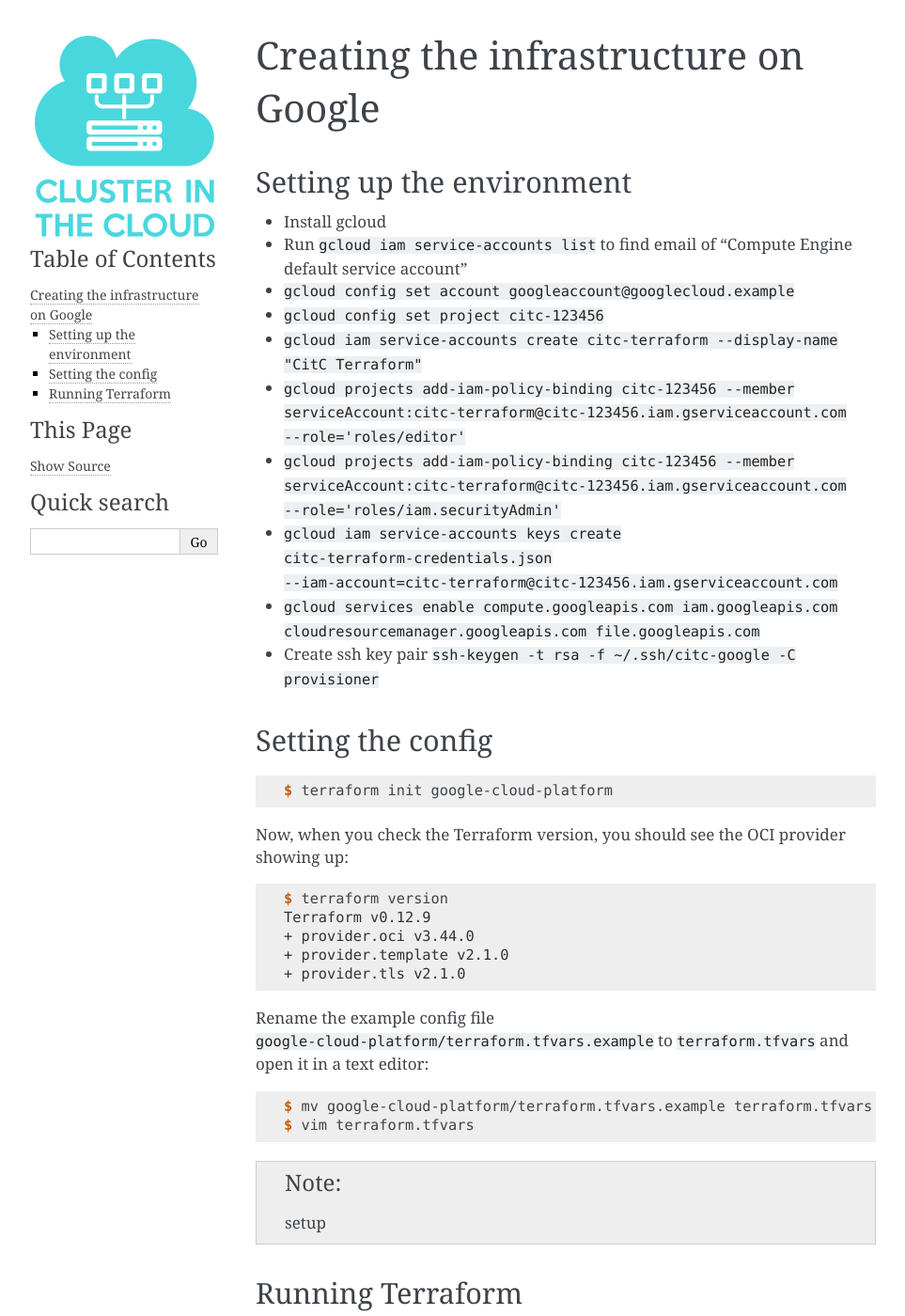
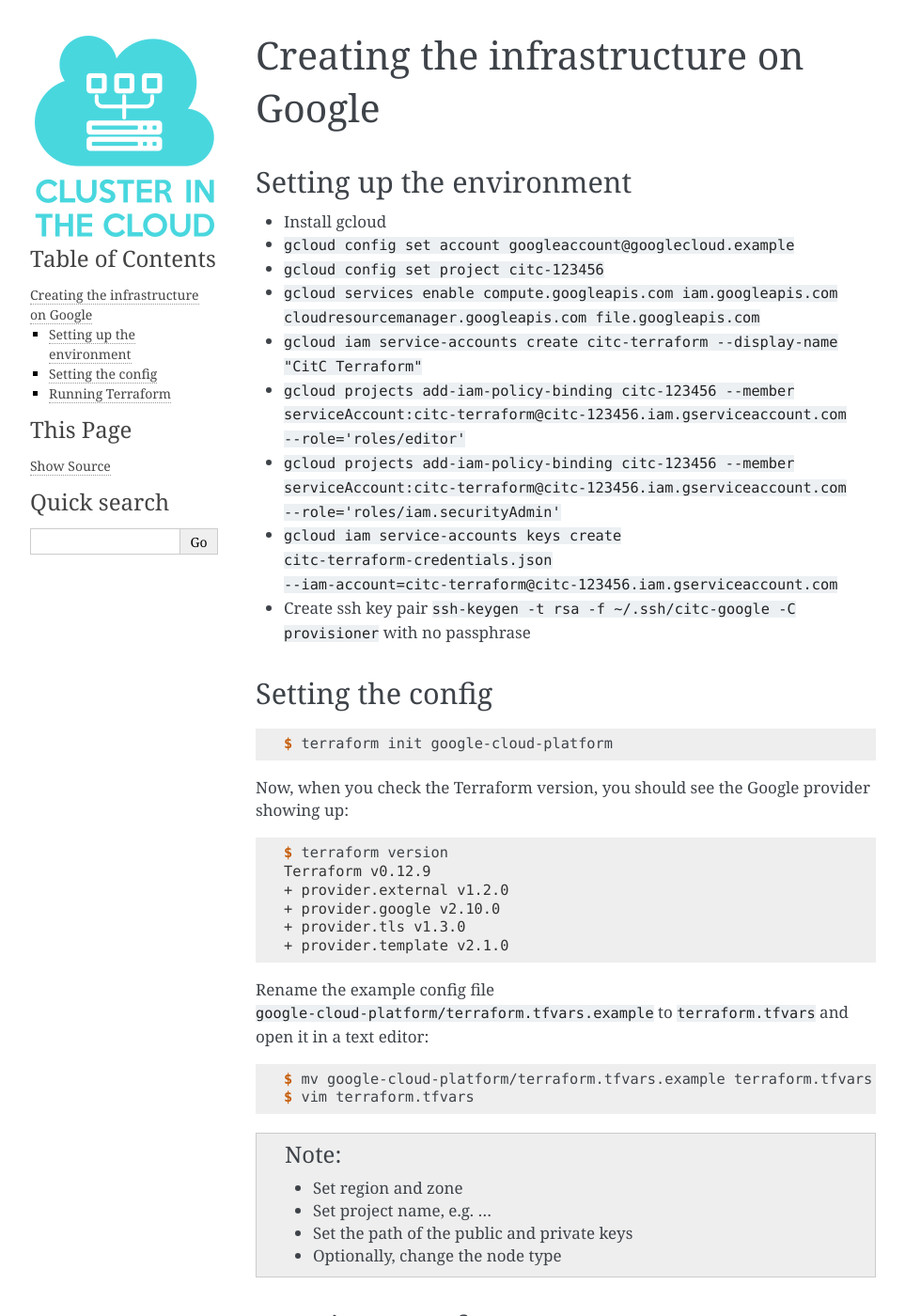
Before and after one commit to clusterinthecloud/docs, a Sphinx documentation site: the page built from source/google-infrastructure.rst, in a window 1280 px wide and 1400 px high. Shown: the whole window at 94% size, without its empty margins (148-1111 px from the left). Built offline with Sphinx 7.4.7, drawn with Linux system fonts in a browser that asks for light colours.

Commit message:
More prep for Google release

```diff
--- a/source/finalise.rst
+++ b/source/finalise.rst
@@ -36,8 +36,6 @@ Use ``ctrl-c`` to stop following the log.
 
 You can keep on running trying to run ``finish`` until the node has finished configuring.
 Once it has, you need to tell the system what limits you want to place on the scaling of the cloud.
-To decide what to put here, you should refer to your service limits in the OCI website.
-In the future, we hope to be able to extract these automatically but for now you need to replicate it manually.
 Edit the file ``/home/opc/limits.yaml`` with:
 
 .. code-block:: shell-session
@@ -60,6 +58,9 @@ On an Oracle-based system, you should set its contents to something like:
 which specifies for each shape, what the service limit is for each AD in the region your cluster lives in.
 In this case each of the shapes ``VM.Standard2.1`` and ``VM.Standard2.2`` have a service limit of 1 in each AD.
 The system will automatically adjust for the shape used by the management node.
+
+To decide what to put here, you should refer to your service limits in the OCI website.
+In the future, we hope to be able to extract these automatically but for now you need to replicate it manually.
 
 On a Google-based system, you should set it to something like:
 
--- a/source/google-infrastructure.rst
+++ b/source/google-infrastructure.rst
@@ -5,18 +5,16 @@ Setting up the environment
 --------------------------
 
 - Install gcloud
-- Run ``gcloud iam service-accounts list`` to find email of "Compute Engine default service account"
 - ``gcloud config set account googleaccount@googlecloud.example``
 - ``gcloud config set project citc-123456``
+- ``gcloud services enable compute.googleapis.com iam.googleapis.com cloudresourcemanager.googleapis.com file.googleapis.com``
 
 - ``gcloud iam service-accounts create citc-terraform --display-name "CitC Terraform"``
 - ``gcloud projects add-iam-policy-binding citc-123456 --member serviceAccount:citc-terraform@citc-123456.iam.gserviceaccount.com --role='roles/editor'``
 - ``gcloud projects add-iam-policy-binding citc-123456 --member serviceAccount:citc-terraform@citc-123456.iam.gserviceaccount.com --role='roles/iam.securityAdmin'``
 - ``gcloud iam service-accounts keys create citc-terraform-credentials.json --iam-account=citc-terraform@citc-123456.iam.gserviceaccount.com``
 
-- ``gcloud services enable compute.googleapis.com iam.googleapis.com cloudresourcemanager.googleapis.com file.googleapis.com``
-
-- Create ssh key pair ``ssh-keygen -t rsa -f ~/.ssh/citc-google -C provisioner``
+- Create ssh key pair ``ssh-keygen -t rsa -f ~/.ssh/citc-google -C provisioner`` with no passphrase
 
 Setting the config
 ------------------
@@ -25,15 +23,16 @@ Setting the config
 
    $ terraform init google-cloud-platform
 
-Now, when you check the Terraform version, you should see the OCI provider showing up:
+Now, when you check the Terraform version, you should see the Google provider showing up:
 
 .. code-block:: shell-session
 
    $ terraform version
    Terraform v0.12.9
-   + provider.oci v3.44.0
+   + provider.external v1.2.0
+   + provider.google v2.10.0
+   + provider.tls v1.3.0
    + provider.template v2.1.0
-   + provider.tls v2.1.0
 
 Rename the example config file ``google-cloud-platform/terraform.tfvars.example`` to ``terraform.tfvars`` and open it in a text editor:
 
@@ -43,7 +42,10 @@ Rename the example config file ``google-cloud-platform/terraform.tfvars.example`
    $ vim terraform.tfvars
 
 .. note::
-   setup
+   - Set region and zone
+   - Set project name, e.g. ...
+   - Set the path of the public and private keys
+   - Optionally, change the node type
 
 Running Terraform
 -----------------
--- a/source/infrastructure.rst
+++ b/source/infrastructure.rst
@@ -32,6 +32,7 @@ Grab the Terraform config from Git using:
 .. code-block:: shell-session
 
    $ git clone https://github.com/ACRC/oci-cluster-terraform.git
+   $ cd oci-cluster-terraform
 
 We're now ready to start configuring our infrastructure on either:
 
```
Also changed, not shown: source/running.rst (+9 -3 lines).
